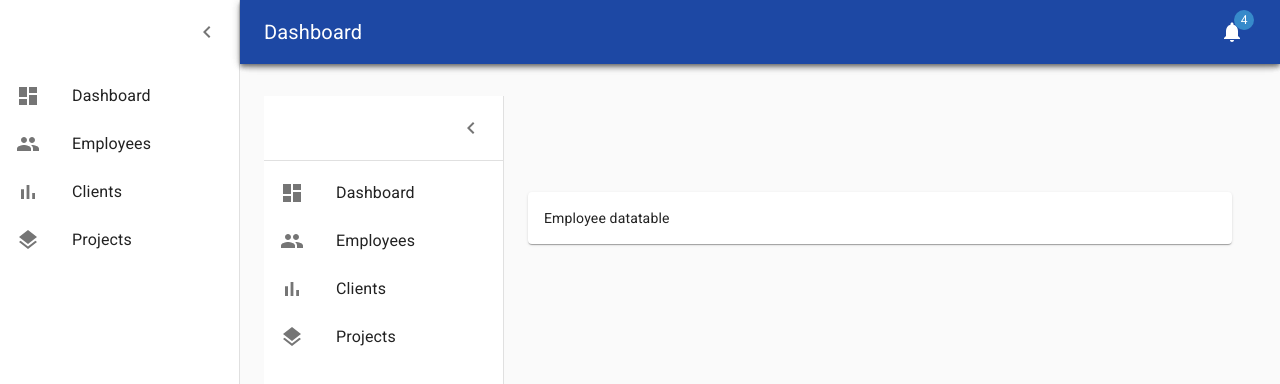
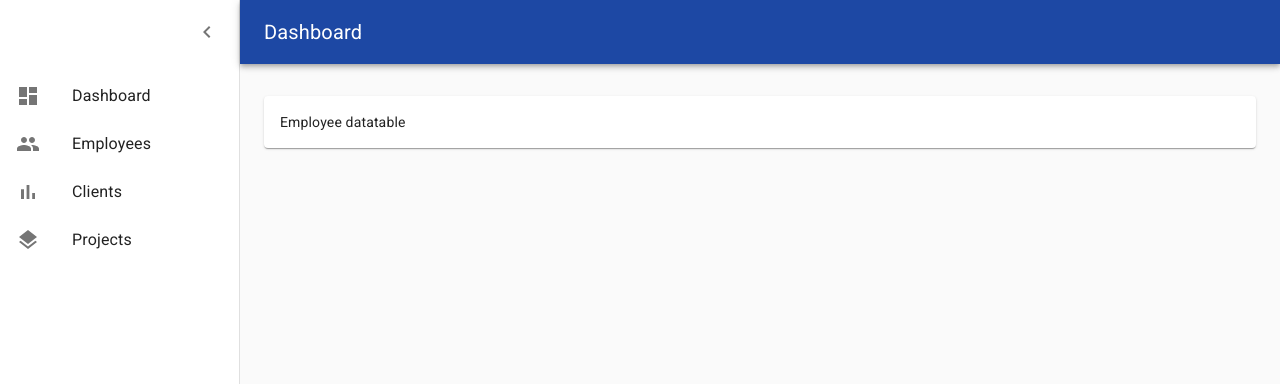
Before and after one commit to elier-lg/fsl-app, a Next.js app: page /employees in a window 1280 px wide. Shown: the top 384 px of the page. Built offline with nearby package versions, Linux system fonts and the light colour scheme.

Commit message:
Remove AppPanel and let a simple Employees

```diff
--- a/components/appPanel/index.js
+++ /dev/null
@@ -1,160 +0,0 @@
-import React from 'react';
-import '@fontsource/roboto';
-import clsx from 'clsx';
-import { makeStyles } from '@material-ui/core/styles';
-import { CssBaseline } from '@material-ui/core';
-import Drawer from '@material-ui/core/Drawer';
-import AppBar from '@material-ui/core/AppBar';
-import Toolbar from '@material-ui/core/Toolbar';
-import List from '@material-ui/core/List';
-import Typography from '@material-ui/core/Typography';
-import Divider from '@material-ui/core/Divider';
-import IconButton from '@material-ui/core/IconButton';
-import Badge from '@material-ui/core/Badge';
-import Container from '@material-ui/core/Container';
-import MenuIcon from '@material-ui/icons/Menu';
-import ChevronLeftIcon from '@material-ui/icons/ChevronLeft';
-import NotificationsIcon from '@material-ui/icons/Notifications';
-import { mainListItems } from './mianListItems';
-
-const drawerWidth = 240;
-const useStyles = makeStyles((theme) => ({
-  root: {
-    display: 'flex',
-  },
-  toolbar: {
-    paddingRight: 24, // keep right padding when drawer closed
-  },
-  toolbarIcon: {
-    display: 'flex',
-    alignItems: 'center',
-    justifyContent: 'flex-end',
-    padding: '0 8px',
-    ...theme.mixins.toolbar,
-  },
-  appBar: {
-    zIndex: theme.zIndex.drawer + 1,
-    transition: theme.transitions.create(['width', 'margin'], {
-      easing: theme.transitions.easing.sharp,
-      duration: theme.transitions.duration.leavingScreen,
-    }),
-  },
-  appBarShift: {
-    marginLeft: drawerWidth,
-    width: `calc(100% - ${drawerWidth}px)`,
-    transition: theme.transitions.create(['width', 'margin'], {
-      easing: theme.transitions.easing.sharp,
-      duration: theme.transitions.duration.enteringScreen,
-    }),
-  },
-  menuButton: {
-    marginRight: 36,
-  },
-  menuButtonHidden: {
-    display: 'none',
-  },
-  title: {
-    flexGrow: 1,
-  },
-  drawerPaper: {
-    position: 'relative',
-    whiteSpace: 'nowrap',
-    width: drawerWidth,
-    transition: theme.transitions.create('width', {
-      easing: theme.transitions.easing.sharp,
-      duration: theme.transitions.duration.enteringScreen,
-    }),
-  },
-  drawerPaperClose: {
-    overflowX: 'hidden',
-    transition: theme.transitions.create('width', {
-      easing: theme.transitions.easing.sharp,
-      duration: theme.transitions.duration.leavingScreen,
-    }),
-    width: theme.spacing(7),
-    [theme.breakpoints.up('sm')]: {
-      width: theme.spacing(9),
-    },
-  },
-  appBarSpacer: theme.mixins.toolbar,
-  content: {
-    flexGrow: 1,
-    height: '100vh',
-    overflow: 'auto',
-  },
-  container: {
-    paddingTop: theme.spacing(4),
-    paddingBottom: theme.spacing(4),
-  },
-  paper: {
-    padding: theme.spacing(2),
-    display: 'flex',
-    overflow: 'auto',
-    flexDirection: 'column',
-  },
-  fixedHeight: {
-    height: 240,
-  },
-}));
-
-const AppPanel = ({ children }) => {
-  const classes = useStyles();
-  const [open, setOpen] = React.useState(true);
-  const handleDrawerOpen = () => {
-    setOpen(true);
-  };
-  const handleDrawerClose = () => {
-    setOpen(false);
-  };
-  const fixedHeightPaper = clsx(classes.paper, classes.fixedHeight);
-
-  return (
-    <div className={classes.root}>
-      <CssBaseline />
-      <AppBar position="absolute" className={clsx(classes.appBar, open && classes.appBarShift)}>
-        <Toolbar className={classes.toolbar}>
-          <IconButton
-            edge="start"
-            color="inherit"
-            aria-label="open drawer"
-            onClick={handleDrawerOpen}
-            className={clsx(classes.menuButton, open && classes.menuButtonHidden)}
-          >
-            <MenuIcon />
-          </IconButton>
-          <Typography component="h1" variant="h6" color="inherit" noWrap className={classes.title}>
-            Dashboard
-          </Typography>
-          <IconButton color="inherit">
-            <Badge badgeContent={4} color="secondary">
-              <NotificationsIcon />
-            </Badge>
-          </IconButton>
-        </Toolbar>
-      </AppBar>
-      <Drawer
-        variant="permanent"
-        classes={{
-          paper: clsx(classes.drawerPaper, !open && classes.drawerPaperClose),
-        }}
-        open={open}
-      >
-        <div className={classes.toolbarIcon}>
-          <IconButton onClick={handleDrawerClose}>
-            <ChevronLeftIcon />
-          </IconButton>
-        </div>
-        <Divider />
-        <List>{mainListItems}</List>
-      </Drawer>
-      <main className={classes.content}>
-        <div className={classes.appBarSpacer} />
-        <Container maxWidth="lg" className={classes.container}>
-          {children}
-        </Container>
-      </main>
-    </div>
-  );
-}
-
-export default AppPanel;
--- a/components/appPanel/mianListItems.js
+++ /dev/null
@@ -1,40 +0,0 @@
-import React from 'react';
-import ListItem from '@material-ui/core/ListItem';
-import ListItemIcon from '@material-ui/core/ListItemIcon';
-import ListItemText from '@material-ui/core/ListItemText';
-import ListSubheader from '@material-ui/core/ListSubheader';
-import DashboardIcon from '@material-ui/icons/Dashboard';
-import ShoppingCartIcon from '@material-ui/icons/ShoppingCart';
-import PeopleIcon from '@material-ui/icons/People';
-import BarChartIcon from '@material-ui/icons/BarChart';
-import LayersIcon from '@material-ui/icons/Layers';
-import AssignmentIcon from '@material-ui/icons/Assignment';
-
-export const mainListItems = (
-  <div>
-    <ListItem button>
-      <ListItemIcon>
-        <DashboardIcon />
-      </ListItemIcon>
-      <ListItemText primary="Dashboard" />
-    </ListItem>
-    <ListItem button>
-      <ListItemIcon>
-        <PeopleIcon />
-      </ListItemIcon>
-      <ListItemText primary="Employees" />
-    </ListItem>
-    <ListItem button>
-      <ListItemIcon>
-        <BarChartIcon />
-      </ListItemIcon>
-      <ListItemText primary="Clients" />
-    </ListItem>
-    <ListItem button>
-      <ListItemIcon>
-        <LayersIcon />
-      </ListItemIcon>
-      <ListItemText primary="Projects" />
-    </ListItem>
-  </div>
-);
--- a/pages/employees/index.js
+++ b/pages/employees/index.js
@@ -1,4 +1,3 @@
-import AppPanel from "../../components/appPanel"
 import Grid from '@material-ui/core/Grid';
 import Paper from '@material-ui/core/Paper';
 // import styles from './styles.module.scss'
@@ -6,13 +5,11 @@ import { useStyles } from './useStyles'
 
 export default function Employees() {
   const classes = useStyles();
-    return <AppPanel >
-    <Grid container spacing={3}>
-      <Grid item xs={12}>
-        <Paper className={classes.paper}>
-          Employee datatable
-        </Paper>
-      </Grid>
+  return <Grid container spacing={3}>
+    <Grid item xs={12}>
+      <Paper className={classes.paper}>
+        Employee datatable
+      </Paper>
     </Grid>
-  </AppPanel>
+  </Grid>
 }
```
